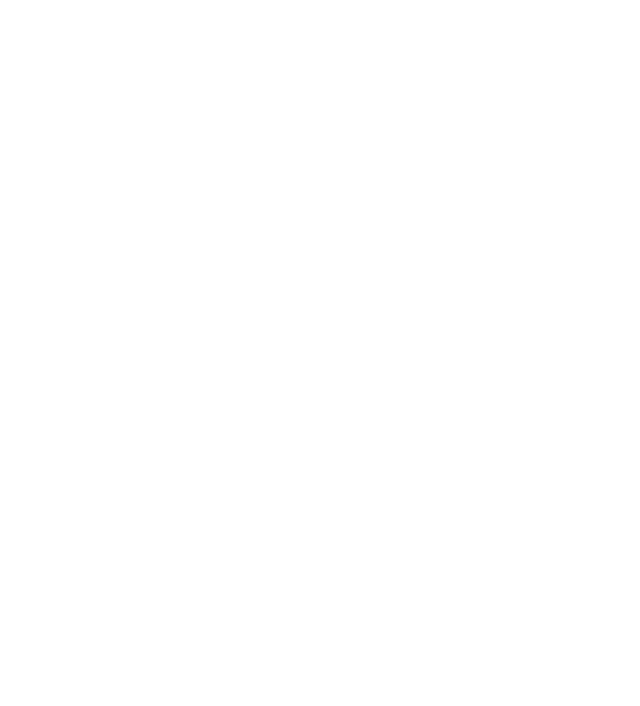
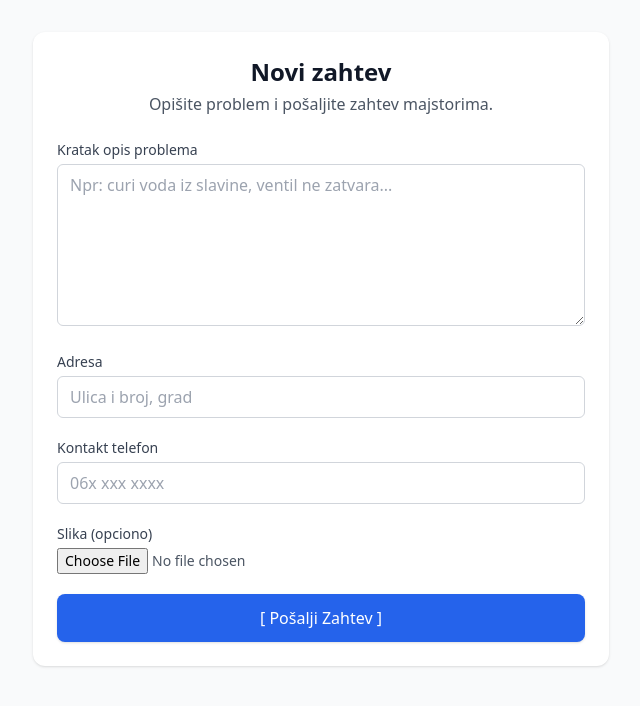
Before and after one commit to AleksaSovrlic/majstorsada, a Nuxt app: page /zahtev in a window 1280 px wide. Before the commit this address had no page. Shown: the top 706 px of the page, without its empty margins (319-959 px from the left). Built offline with nearby package versions, Linux system fonts and the light colour scheme.

Commit message:
feat: Complete Phase 4 - Client-side Interface (MVP)

```diff
--- a/app/pages/index.vue
+++ b/app/pages/index.vue
@@ -1,8 +1,20 @@
 <template>
-  <div style="padding: 2rem; font-family: sans-serif;">
-    <h1>Dobrodošli na MajstorSada</h1>
-    <p>
-      <NuxtLink to="/majstor/login">Idi na prijavu za majstore</NuxtLink>
-    </p>
+  <div class="min-h-screen bg-gray-50 flex items-center justify-center px-4">
+    <div class="w-full max-w-xl text-center">
+      <h1 class="text-3xl font-bold text-gray-900">Treba vam majstor? Rešenje je na jedan klik.</h1>
+      <p class="mt-3 text-gray-600">1. Opišite problem. 2. Pošaljite zahtev. 3. Sačekajte poziv majstora.</p>
+      <div class="mt-8">
+        <NuxtLink
+          to="/zahtev"
+          class="inline-block bg-blue-600 hover:bg-blue-700 text-white font-medium px-6 py-3 rounded-lg shadow active:scale-[0.99]"
+        >
+          [ Zatraži Majstora ]
+        </NuxtLink>
+      </div>
+
+      <div class="mt-10 text-sm text-gray-500">
+        <NuxtLink to="/majstor/login" class="underline">Prijava za majstore</NuxtLink>
+      </div>
+    </div>
   </div>
 </template>
--- /dev/null
+++ b/app/pages/potvrda.vue
@@ -0,0 +1,9 @@
+<template>
+  <div class="min-h-screen bg-gray-50 flex items-center justify-center px-4">
+    <div class="w-full max-w-xl bg-white rounded-xl shadow p-8 text-center">
+      <h1 class="text-2xl font-semibold text-gray-900">Hvala.</h1>
+      <p class="mt-2 text-gray-600">Vaš zahtev je poslat dostupnim majstorima. Očekujte poziv uskoro.</p>
+      <NuxtLink to="/" class="inline-block mt-6 text-blue-600 hover:text-blue-700 underline">Nazad na početnu</NuxtLink>
+    </div>
+  </div>
+</template>
--- /dev/null
+++ b/app/pages/zahtev.vue
@@ -0,0 +1,73 @@
+<template>
+  <div class="min-h-screen bg-gray-50 flex items-start justify-center px-4 py-8">
+    <div class="w-full max-w-xl bg-white rounded-xl shadow p-6">
+      <h1 class="text-2xl font-semibold text-gray-900 text-center">Novi zahtev</h1>
+      <p class="text-gray-600 text-center mt-1">Opišite problem i pošaljite zahtev majstorima.</p>
+
+      <form class="mt-6 space-y-5" @submit.prevent="submit">
+        <div>
+          <label class="block text-sm text-gray-700 mb-1">Kratak opis problema</label>
+          <textarea v-model="problemDescription" rows="6" required class="w-full rounded-md border border-gray-300 px-3 py-2 focus:outline-none focus:ring-2 focus:ring-blue-500" placeholder="Npr: curi voda iz slavine, ventil ne zatvara..." />
+        </div>
+        <div>
+          <label class="block text-sm text-gray-700 mb-1">Adresa</label>
+          <input v-model="location" type="text" class="w-full rounded-md border border-gray-300 px-3 py-2 focus:outline-none focus:ring-2 focus:ring-blue-500" placeholder="Ulica i broj, grad" />
+        </div>
+        <div>
+          <label class="block text-sm text-gray-700 mb-1">Kontakt telefon</label>
+          <input v-model="contactPhone" type="tel" required class="w-full rounded-md border border-gray-300 px-3 py-2 focus:outline-none focus:ring-2 focus:ring-blue-500" placeholder="06x xxx xxxx" />
+        </div>
+        <div>
+          <label class="block text-sm text-gray-700 mb-1">Slika (opciono)</label>
+          <input type="file" accept="image/*" @change="onFile" class="w-full text-sm text-gray-600" />
+        </div>
+
+        <button type="submit" :disabled="submitting" class="w-full bg-blue-600 hover:bg-blue-700 text-white font-medium px-6 py-3 rounded-lg shadow active:scale-[0.99] disabled:opacity-60 disabled:cursor-not-allowed">
+          {{ submitting ? 'Slanje...' : '[ Pošalji Zahtev ]' }}
+        </button>
+        <p v-if="errorMsg" class="text-red-600 text-sm">{{ errorMsg }}</p>
+      </form>
+    </div>
+  </div>
+</template>
+
+<script setup lang="ts">
+import { ref } from 'vue'
+import { useJobStore } from '@/stores/job'
+import { useRouter } from 'vue-router'
+
+const router = useRouter()
+const jobStore = useJobStore()
+
+const problemDescription = ref('')
+const location = ref('')
+const contactPhone = ref('')
+const imageFile = ref<File | null>(null)
+
+const submitting = ref(false)
+const errorMsg = ref('')
+
+function onFile(e: Event) {
+  const input = e.target as HTMLInputElement
+  imageFile.value = (input.files && input.files[0]) || null
+}
+
+async function submit() {
+  errorMsg.value = ''
+  submitting.value = true
+  try {
+    await jobStore.createJob({
+      problemDescription: problemDescription.value,
+      location: location.value,
+      contactPhone: contactPhone.value,
+      // image upload is out of scope now; pass null/undefined
+      imageUrl: undefined
+    })
+    router.push('/potvrda')
+  } catch (e: any) {
+    errorMsg.value = e?.message || 'Greška pri slanju zahteva.'
+  } finally {
+    submitting.value = false
+  }
+}
+</script>
--- /dev/null
+++ b/app/stores/job.ts
@@ -0,0 +1,28 @@
+import { defineStore } from 'pinia'
+import { addDoc, collection, serverTimestamp } from 'firebase/firestore'
+
+interface CreateJobInput {
+  problemDescription: string
+  location?: string
+  contactPhone: string
+  imageUrl?: string
+}
+
+export const useJobStore = defineStore('job', {
+  actions: {
+    async createJob(input: CreateJobInput) {
+      const { $firestore } = useNuxtApp()
+      const jobsCol = collection($firestore, 'jobs')
+      const payload = {
+        problemDescription: input.problemDescription,
+        location: input.location || '',
+        contactPhone: input.contactPhone,
+        imageUrl: input.imageUrl || null,
+        status: 'pending',
+        createdAt: serverTimestamp()
+      }
+      const docRef = await addDoc(jobsCol, payload)
+      return { jobId: docRef.id }
+    }
+  }
+})
```
